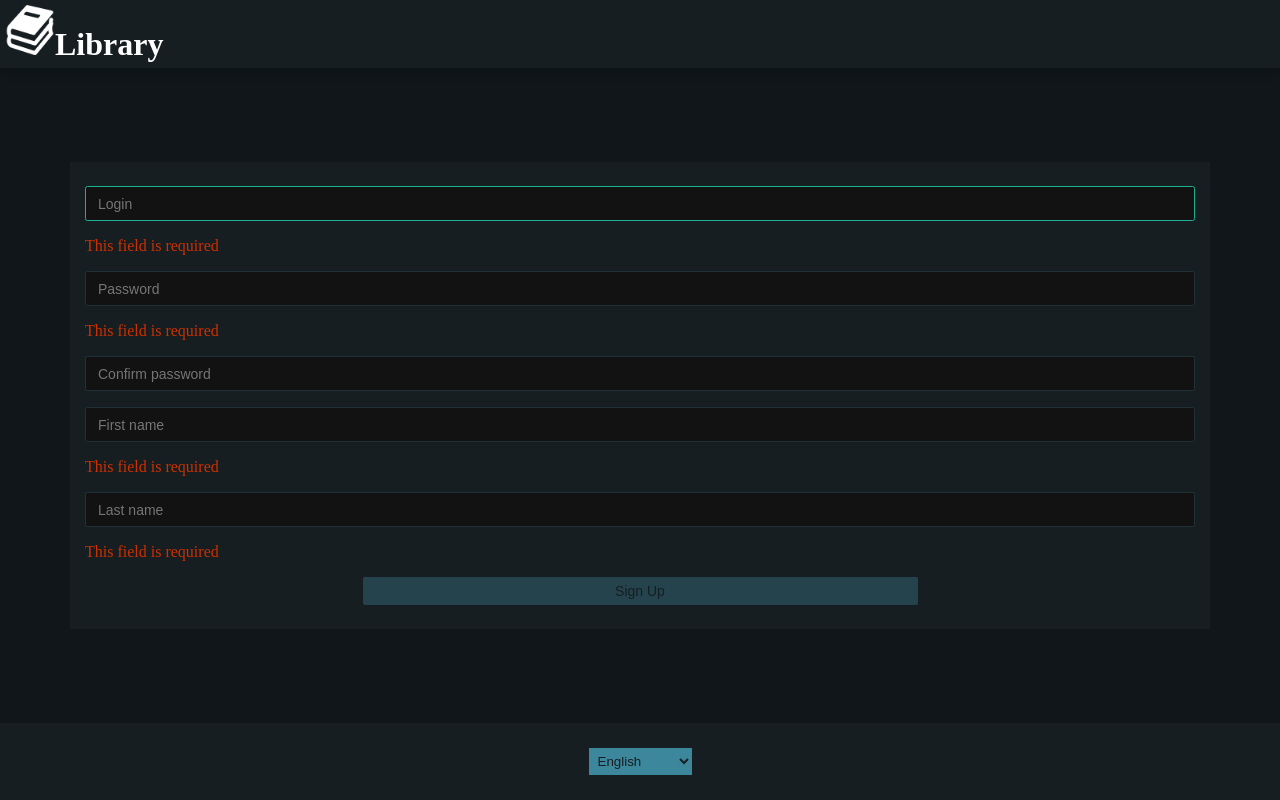
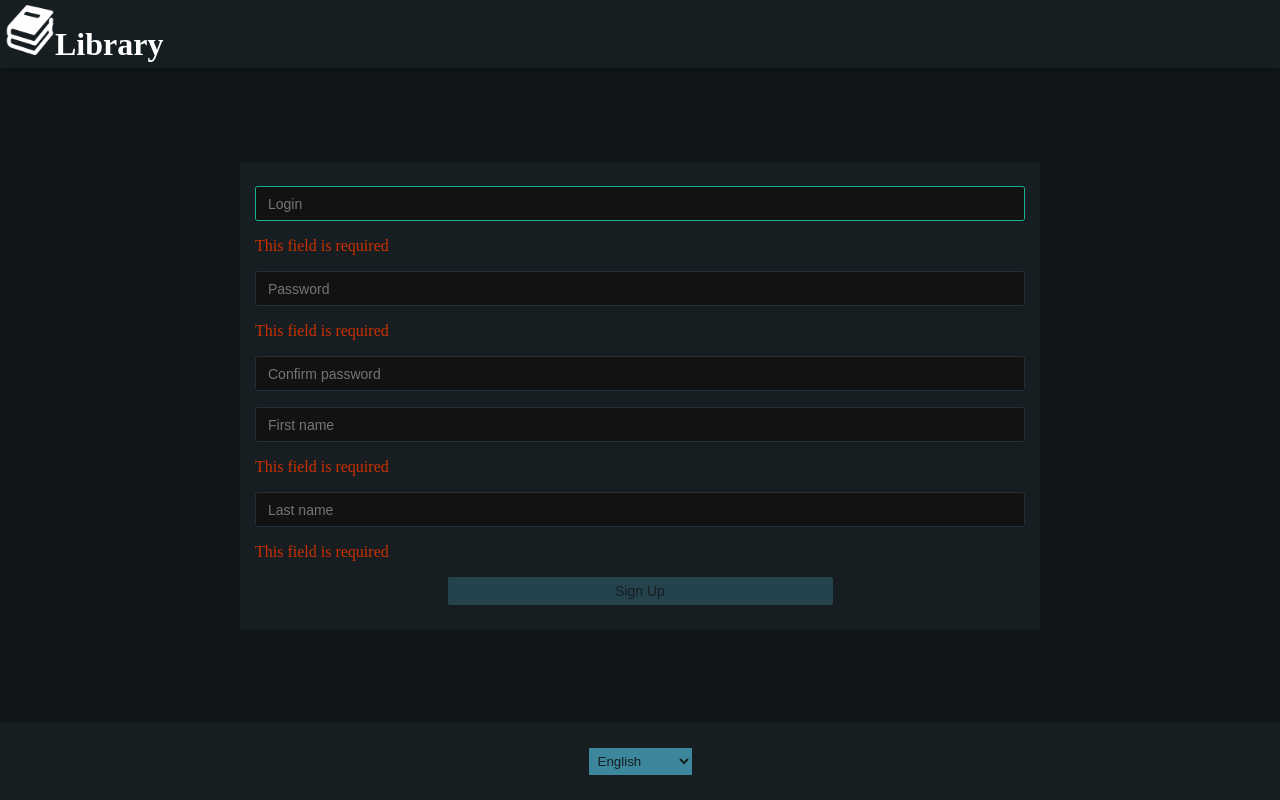
Before and after one commit to SirJohanot/library-react, a React (Create React App) app: page /sign-up in a window 1280 px wide. Built offline with nearby package versions, Linux system fonts and the light colour scheme.

Commit message:
decreased the width of SignUp and SIgnIn

```diff
--- a/src/pages/SignIn.js
+++ b/src/pages/SignIn.js
@@ -81,7 +81,8 @@ export default function SignIn() {
     }
 
     return (
-        <form className="form" autoComplete="on" onSubmit={handleSubmit}>
+        <div class="centered">
+            <form className="form smaller-form" autoComplete="on" onSubmit={handleSubmit}>
                 <input
                     className={!credentials?.login ? 'red-border' : ''}
                     type="text"
@@ -116,5 +117,6 @@ export default function SignIn() {
                     </Link>
                 </div>
             </form>
+        </div>
     )
 }
--- a/src/pages/SignUp.js
+++ b/src/pages/SignUp.js
@@ -127,7 +127,8 @@ export default function SignUp() {
     }
 
     return (
-        <form className="form" autoComplete="on" onSubmit={handleSubmit}>
+        <div class="centered">
+            <form className="form smaller-form" autoComplete="on" onSubmit={handleSubmit}>
                 <input
                     className={errors?.login ? 'red-border' : ''}
                     type="text"
@@ -201,5 +202,6 @@ export default function SignUp() {
                     <button className="btn" disabled={formHasErrors()}><FormattedMessage id="signUp" /></button>
                 </div>
             </form>
+        </div>
     );
 }
```
Lines whose indentation alone changed are shown as unchanged.
